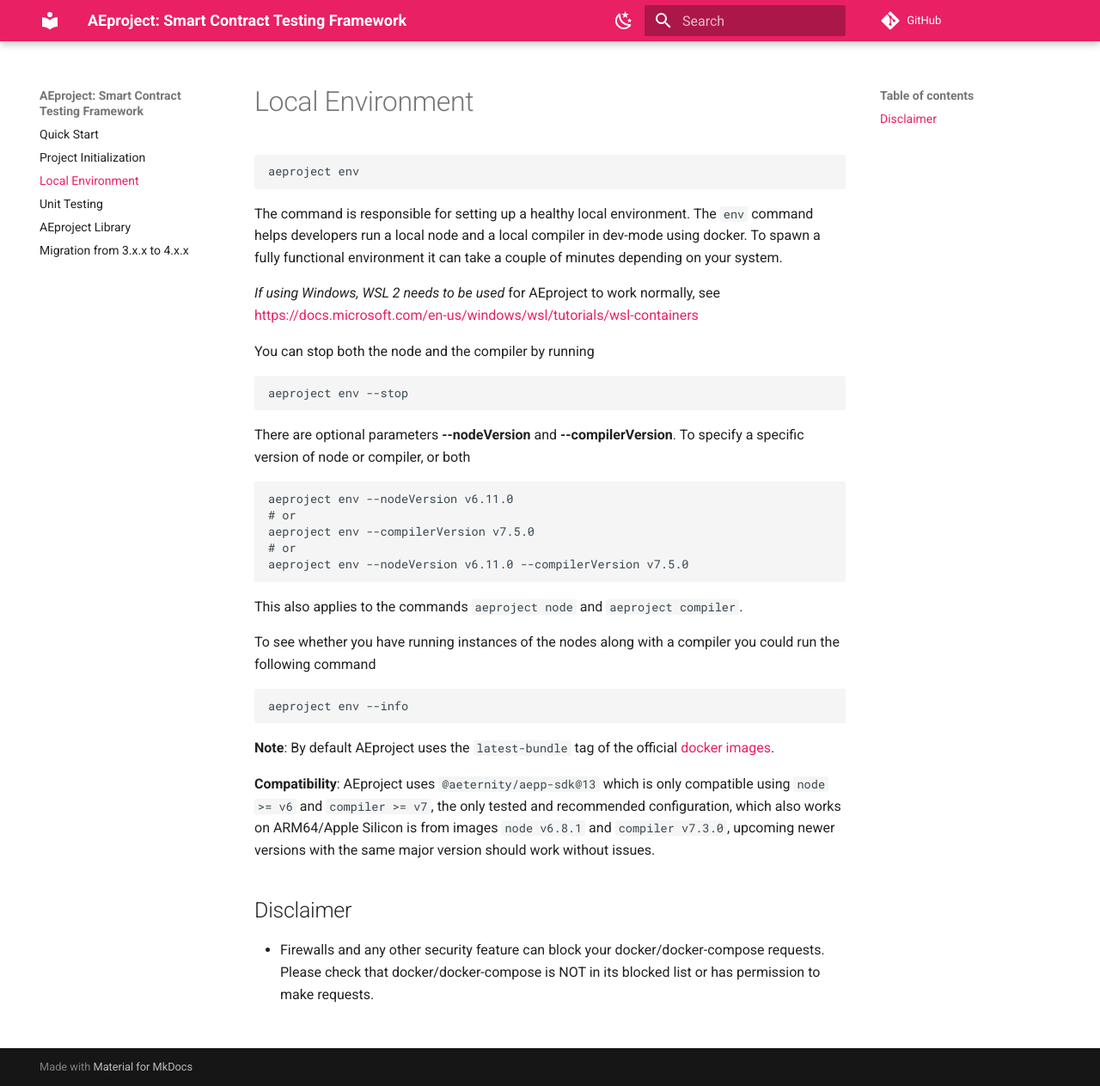
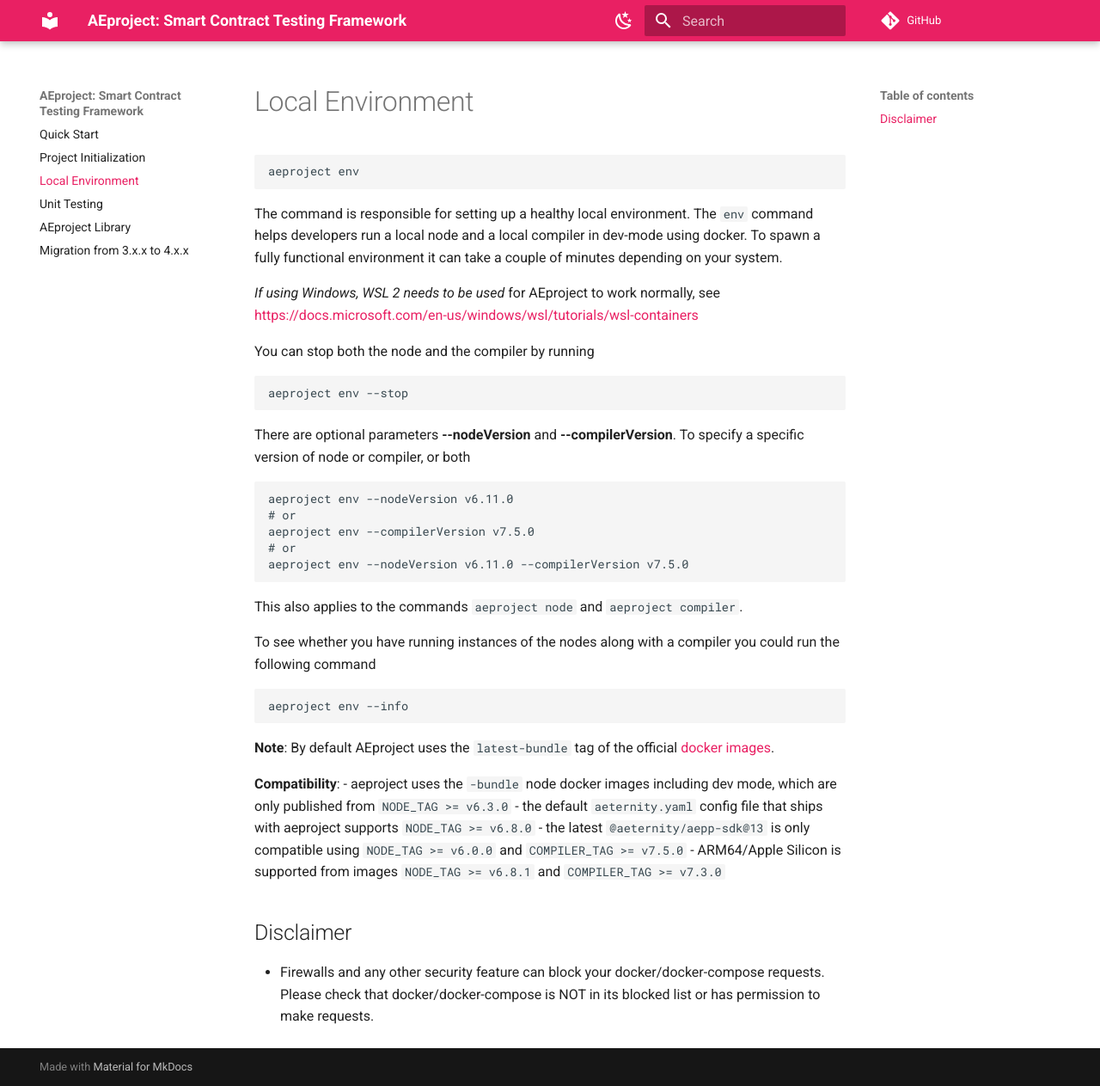
Before and after one commit to aeternity/aeproject, an MkDocs documentation site: the page built from docs/cli/env.md, in a window 1280 px wide and 1263 px high. Shown: the whole window at 86% size. Built offline with MkDocs 1.6.1 and Material for MkDocs 9.7.7, drawn with Linux system fonts in a browser that asks for light colours; comment, search, counter and statistics services are not loaded; the version menu is left out.

```diff
--- a/docs/cli/env.md
+++ b/docs/cli/env.md
@@ -30,7 +30,11 @@
 
 **Note**: By default AEproject uses the `latest-bundle` tag of the official [docker images](https://hub.docker.com/r/aeternity/aeternity/tags).
 
-**Compatibility**: AEproject uses `@aeternity/aepp-sdk@13` which is only compatible using `node >= v6` and `compiler >= v7`, the only tested and recommended configuration, which also works on ARM64/Apple Silicon is from images `node v6.8.1` and `compiler v7.3.0`, upcoming newer versions with the same major version should work without issues.
+**Compatibility**:
+ - aeproject uses the `-bundle` node docker images including dev mode, which are only published from `NODE_TAG >= v6.3.0`
+ - the default `aeternity.yaml` config file that ships with aeproject supports `NODE_TAG >= v6.8.0`
+ - the latest `@aeternity/aepp-sdk@13` is only compatible using `NODE_TAG >= v6.0.0` and `COMPILER_TAG >= v7.5.0`
+ - ARM64/Apple Silicon is supported from images `NODE_TAG >= v6.8.1` and `COMPILER_TAG >= v7.3.0`
 
 ## Disclaimer
 - Firewalls and any other security feature can block your docker/docker-compose requests. Please check that docker/docker-compose is NOT in its blocked list or has permission to make requests.
```
Also changed, not shown: 2 other files.
